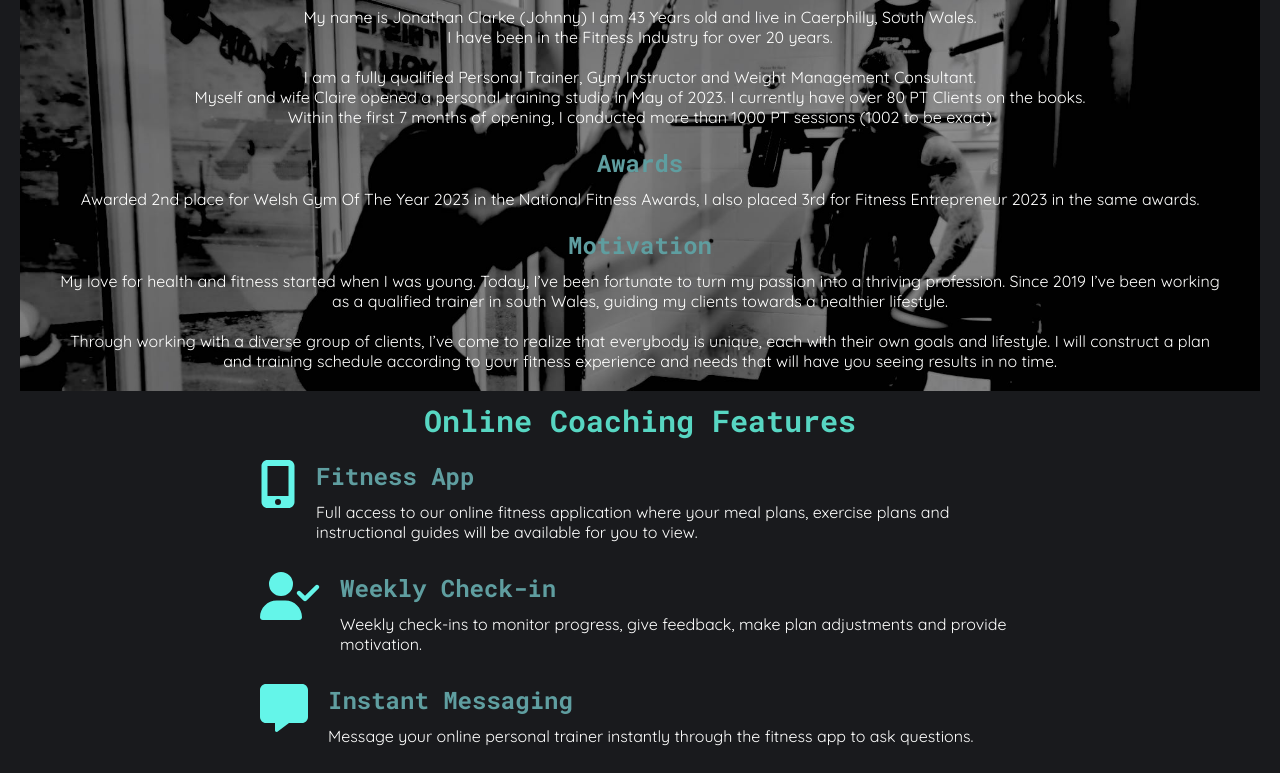
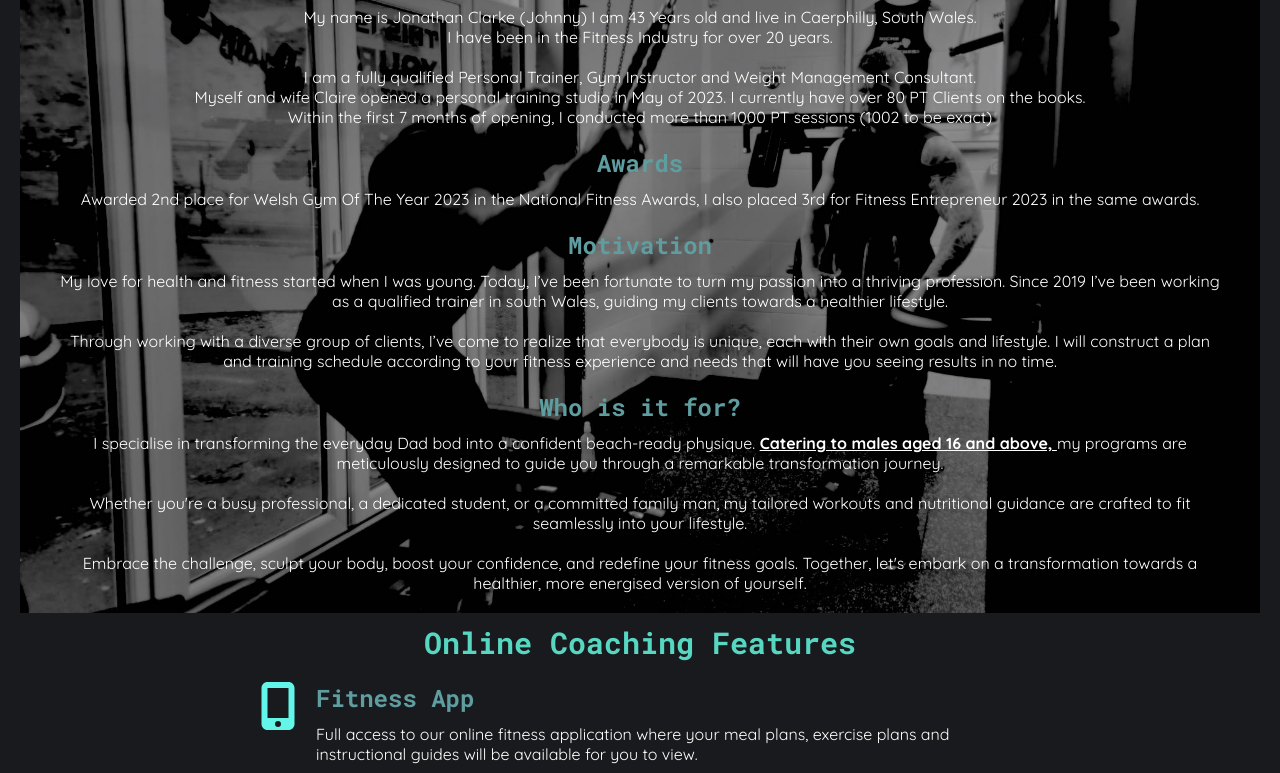
Before and after one commit to Jones2270/precision-physiques2, a plain HTML site: page index.html in a window 1280 px wide. Shown: the part 420-1193 px from the top of the page. Drawn offline with nearby package versions, Linux system fonts and the light colour scheme.

Commit message:
added who is it for in the about section

```diff
--- a/index.html
+++ b/index.html
@@ -87,6 +87,13 @@
             <p>My love for health and fitness started when I was young. Today, I’ve been fortunate to turn my passion into a thriving profession. Since 2019 I’ve been working as a qualified trainer in south Wales, guiding my clients towards a healthier lifestyle.</p>
             <br>
             <p>Through working with a diverse group of clients, I’ve come to realize that everybody is unique, each with their own goals and lifestyle. I will construct a plan and training schedule according to your fitness experience and needs that will have you seeing results in no time.</p>
+            <br>
+            <h2>Who is it for?</h2>
+            <p>I specialise in transforming the everyday Dad bod into a confident beach-ready physique. <b><u> Catering to males aged 16 and above, </u></b> my programs are meticulously designed to guide you through a remarkable transformation journey.</p>
+            <br>
+            <p>Whether you're a busy professional, a dedicated student, or a committed family man, my tailored workouts and nutritional guidance are crafted to fit seamlessly into your lifestyle.</p>
+            <br>
+            <p>Embrace the challenge, sculpt your body, boost your confidence, and redefine your fitness goals. Together, let's embark on a transformation towards a healthier, more energised version of yourself.</p>
             <br>
         </div>
     </section>
```
